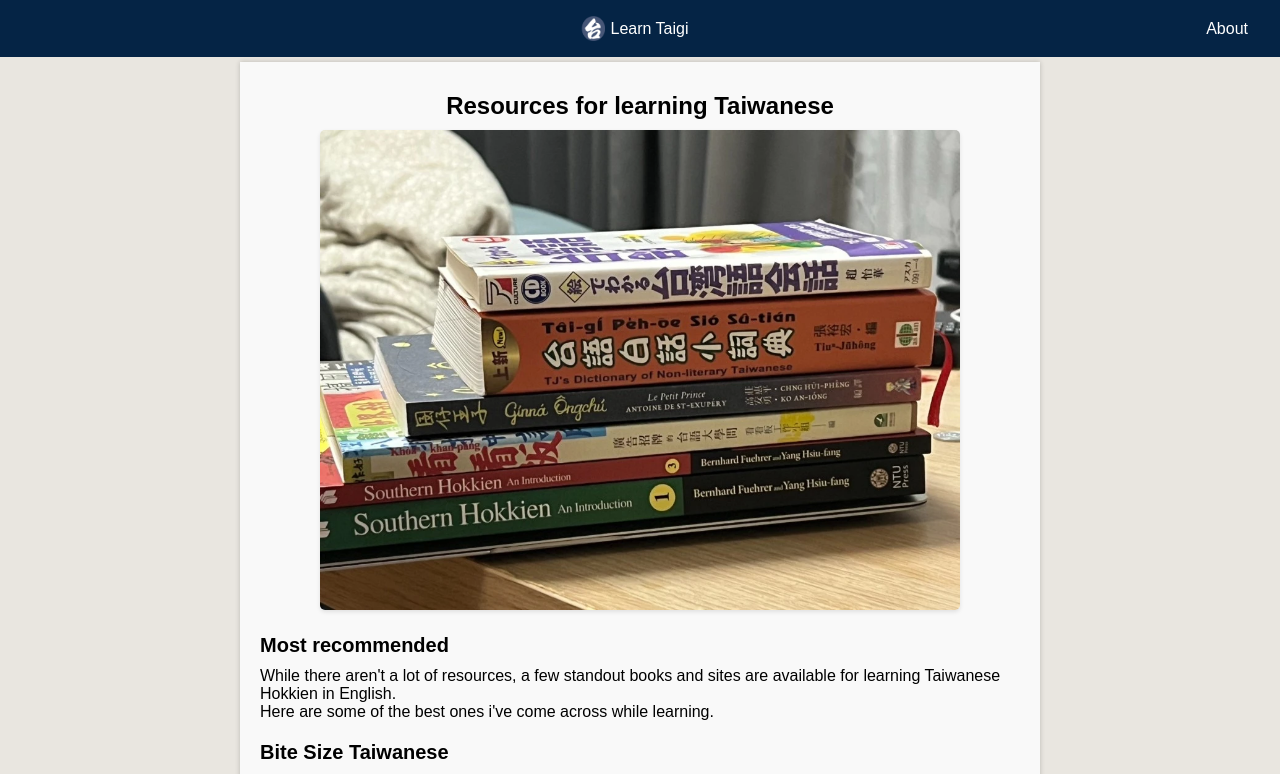
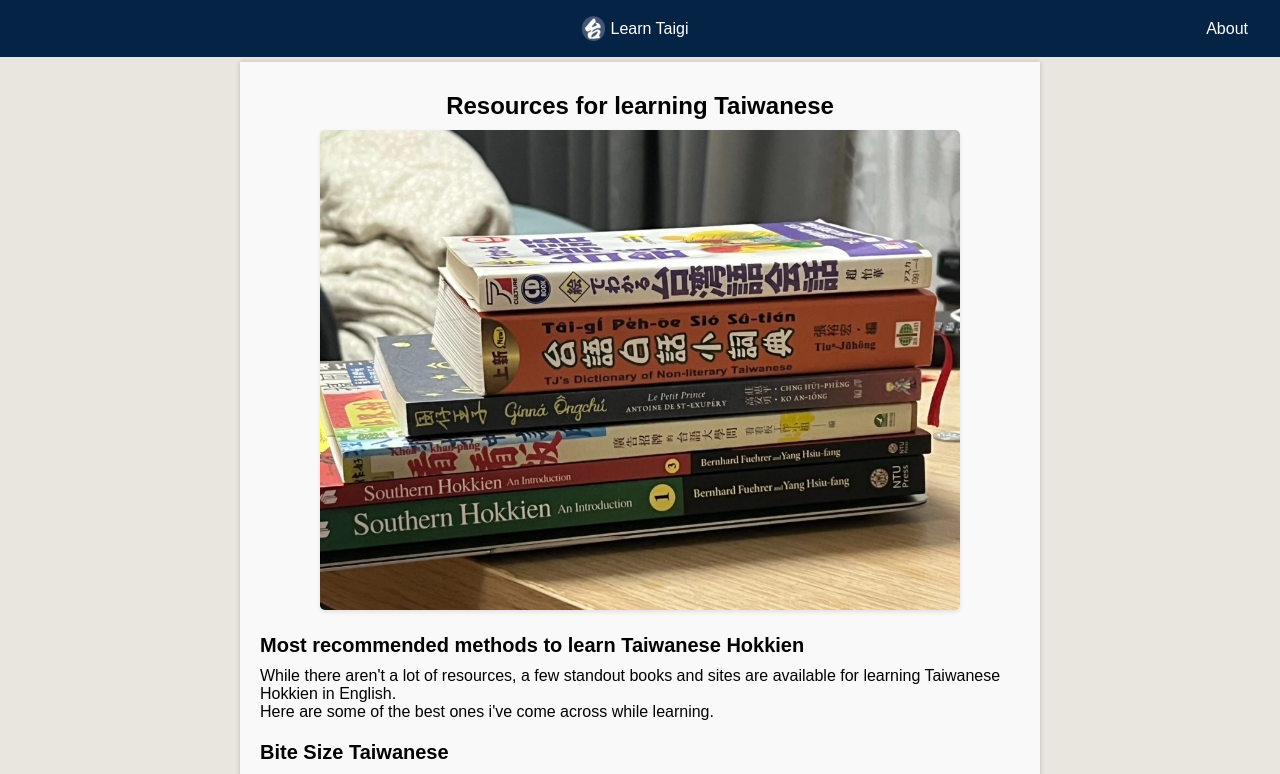
Before and after one commit to jielongjp/study-taigi, a Next.js app: page /blog/resources in a window 1280 px wide. Shown: the top 774 px of the page. Built offline with nearby package versions, Linux system fonts and the light colour scheme.

Commit message:
change content

```diff
--- a/src/pages/blog/resources/index.tsx
+++ b/src/pages/blog/resources/index.tsx
@@ -27,7 +27,9 @@
             alt="Books and resources for learning Taiwanese Hokkien"
           />
         </StImage>
-        <StHeading>Most recommended</StHeading>
+        <StHeading>
+          Most recommended methods to learn Taiwanese Hokkien
+        </StHeading>
         <StParagraph>
           While there aren&apos;t a lot of resources, a few standout books and
           sites are available for learning Taiwanese Hokkien in English.
```
